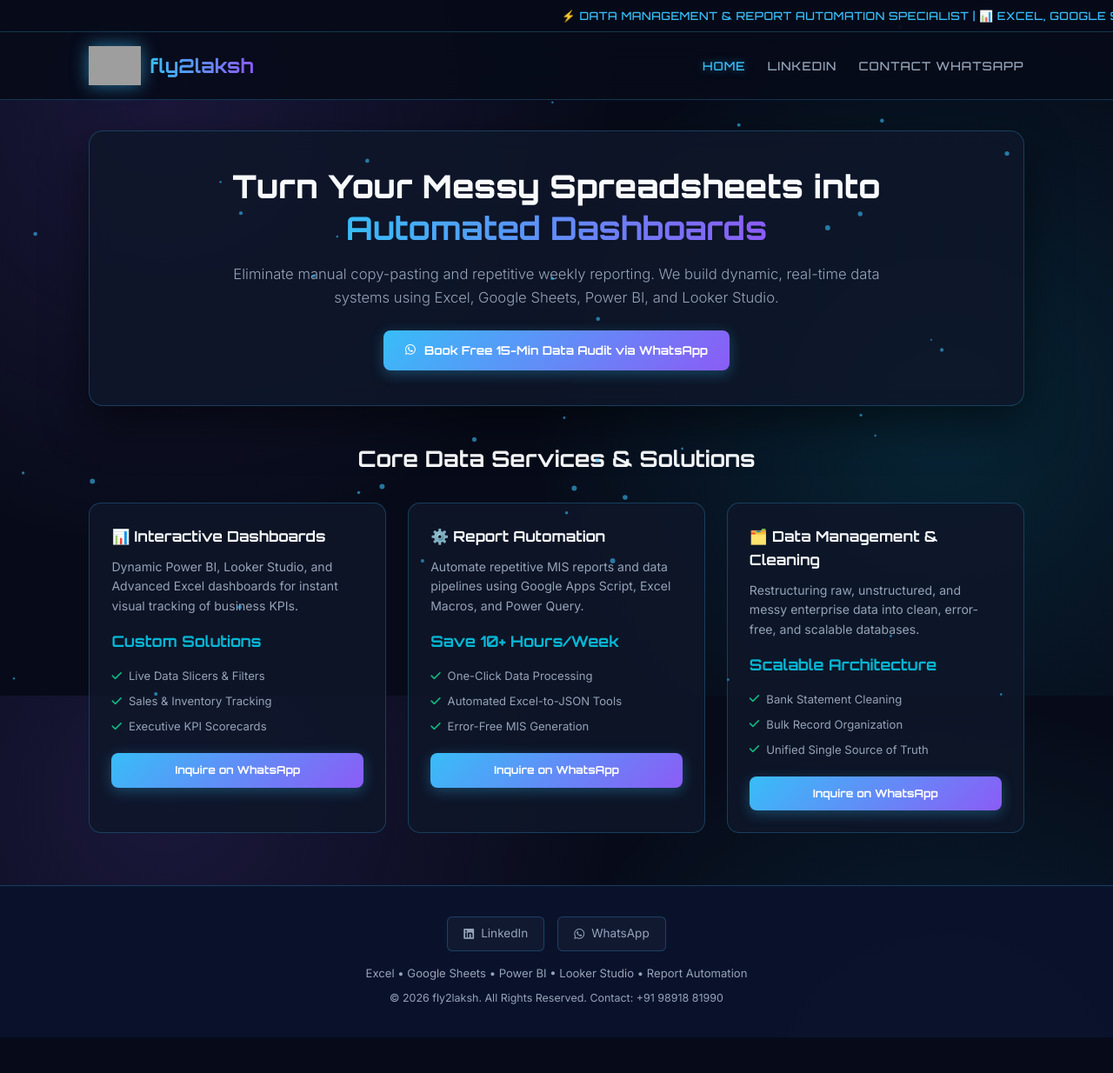
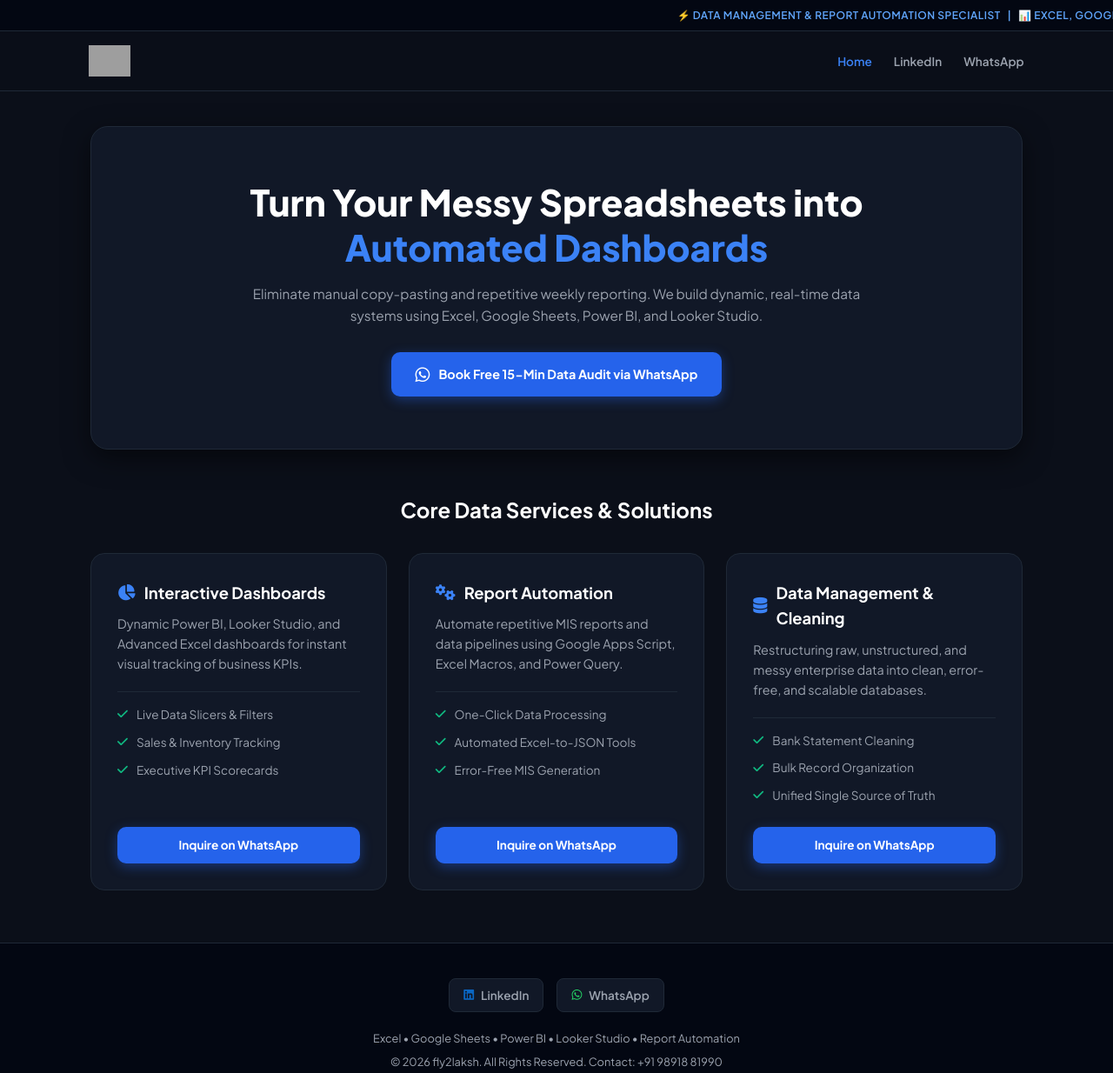
Before and after one commit to fly2laksh/fly2laksh-website, a plain HTML site: page index.html in a window 1280 px wide. Shown: the whole page at 87% size. Before the commit the page ends 1193 px from the top, so only its background shows below. Drawn offline with Linux system fonts and the light colour scheme; grey boxes are pictures that could not be loaded.

Commit message:
Refactor index.html for improved layout and styles
Updated the HTML structure and styles for the fly2laksh website, including changes to the top bar, navigation, hero section, and service cards.

```diff
--- a/index.html
+++ b/index.html
@@ -3,88 +3,57 @@
 <head>
     <meta charset="UTF-8">
     <meta name="viewport" content="width=device-width, initial-scale=1.0">
-    <title>fly2laksh - Data Management, Report Automation & Dashboards</title>
+    <title>fly2laksh - Data Management & Report Automation</title>
 
-    <link href="https://fonts.googleapis.com/css2?family=Inter:wght@300;400;500;600;700;800&family=Orbitron:wght@500;700;800;900&display=swap" rel="stylesheet">
+    <link href="https://fonts.googleapis.com/css2?family=Plus+Jakarta+Sans:wght@400;500;600;700;800&display=swap" rel="stylesheet">
     <link rel="stylesheet" href="https://cdnjs.cloudflare.com/ajax/libs/font-awesome/6.4.0/css/all.min.css">
-
-    <script src="https://cdn.sheetjs.com/xlsx-latest/package/dist/xlsx.full.min.js"></script>
 
     <style>
         :root {
-            --bg-dark: #070b19;
-            --card-bg: rgba(15, 23, 42, 0.85);
-            --card-border: rgba(56, 189, 248, 0.25);
-            --neon-blue: #38bdf8;
-            --neon-cyan: #06b6d4;
-            --neon-purple: #8b5cf6;
+            --bg-color: #0b0f19;
+            --card-bg: #111827;
+            --border-color: #1f2937;
+            --primary-blue: #2563eb;
+            --hover-blue: #1d4ed8;
             --accent-green: #10b981;
-            --text-white: #f8fafc;
-            --text-dim: #94a3b8;
+            --text-main: #f3f4f6;
+            --text-muted: #9ca3af;
         }
 
         *, *::before, *::after { margin: 0; padding: 0; box-sizing: border-box; }
 
         body {
-            font-family: 'Inter', sans-serif;
-            color: var(--text-white);
-            background: var(--bg-dark);
+            font-family: 'Plus Jakarta Sans', sans-serif;
+            color: var(--text-main);
+            background: var(--bg-color);
             line-height: 1.6;
-            overflow-x: hidden;
-            background-image:
-                radial-gradient(circle at 15% 15%, rgba(139, 92, 246, 0.15) 0%, transparent 40%),
-                radial-gradient(circle at 85% 60%, rgba(6, 182, 212, 0.15) 0%, transparent 40%);
-            background-attachment: fixed;
-            position: relative;
-            width: 100%;
+            -webkit-font-smoothing: antialiased;
         }
 
-        #dotCanvas {
-            position: fixed;
-            top: 0; left: 0; width: 100vw; height: 100vh;
-            pointer-events: none; z-index: 1;
-        }
-
-        .ai-dynamic-text {
-            font-family: 'Orbitron', sans-serif;
-            font-weight: 700;
-            background: linear-gradient(90deg, #38bdf8, #8b5cf6, #06b6d4, #38bdf8);
-            background-size: 300% 300%;
-            -webkit-background-clip: text;
-            -webkit-text-fill-color: transparent;
-            animation: dynamicAiColor 5s linear infinite;
-            display: inline-block;
-        }
-        @keyframes dynamicAiColor {
-            0% { background-position: 0% 50%; }
-            50% { background-position: 100% 50%; }
-            100% { background-position: 0% 50%; }
-        }
-
+        /* Top Marquee Bar */
         .top-bar {
-            background: rgba(7, 11, 25, 0.95);
-            color: var(--neon-blue);
-            font-size: clamp(0.7rem, 2vw, 0.8rem);
+            background: #030712;
+            color: #60a5fa;
+            font-size: 0.75rem;
             padding: 8px 0;
             overflow: hidden;
             white-space: nowrap;
-            border-bottom: 1px solid var(--card-border);
-            font-family: 'Orbitron', sans-serif;
+            border-bottom: 1px solid var(--border-color);
+            font-weight: 600;
             letter-spacing: 0.5px;
-            position: relative;
-            z-index: 10;
         }
         .marquee-content {
             display: inline-block;
-            animation: marquee 22s linear infinite;
+            animation: marquee 25s linear infinite;
         }
         @keyframes marquee {
             0% { transform: translateX(100vw); }
             100% { transform: translateX(-100%); }
         }
 
+        /* Navbar */
         nav {
-            background: rgba(7, 11, 25, 0.92);
+            background: rgba(11, 15, 25, 0.9);
             padding: 1rem 8%;
             display: flex;
             justify-content: space-between;
@@ -92,279 +61,254 @@
             position: sticky;
             top: 0;
             z-index: 1000;
-            backdrop-filter: blur(16px);
-            border-bottom: 1px solid var(--card-border);
-            width: 100%;
+            backdrop-filter: blur(12px);
+            border-bottom: 1px solid var(--border-color);
         }
-
         .logo {
-            font-size: clamp(1.1rem, 4vw, 1.4rem);
+            font-size: 1.25rem;
+            font-weight: 800;
             text-decoration: none;
             display: flex;
             align-items: center;
             gap: 10px;
-            cursor: pointer;
+            color: #fff;
         }
-        .bird-logo-img { height: 45px; width: auto; filter: drop-shadow(0 0 10px rgba(56, 189, 248, 0.6)); }
+        .bird-logo-img { height: 36px; width: auto; }
+        .logo span { color: #3b82f6; }
 
         .nav-links { display: flex; gap: 25px; list-style: none; align-items: center; }
         .nav-links a {
-            color: var(--text-dim);
+            color: var(--text-muted);
             text-decoration: none;
             font-size: 0.85rem;
-            font-family: 'Orbitron', sans-serif;
-            letter-spacing: 1px;
-            transition: all 0.3s ease;
-            cursor: pointer;
-            padding: 8px 0;
+            font-weight: 600;
+            transition: color 0.2s;
         }
-        .nav-links a:hover, .nav-links a.active-link {
-            color: var(--neon-blue);
-            text-shadow: 0 0 10px rgba(56, 189, 248, 0.5);
+        .nav-links a:hover, .nav-links a.active { color: #3b82f6; }
+
+        /* Container */
+        .container { max-width: 1200px; margin: 0 auto; padding: 0 5%; }
+
+        /* Hero Section */
+        .hero {
+            background: var(--card-bg);
+            border: 1px solid var(--border-color);
+            border-radius: 20px;
+            padding: 60px 40px;
+            margin: 40px auto;
+            text-align: center;
+            box-shadow: 0 10px 30px rgba(0,0,0,0.5);
+        }
+        .hero h1 {
+            font-size: clamp(1.8rem, 3.5vw, 2.6rem);
+            font-weight: 800;
+            margin-bottom: 16px;
+            line-height: 1.25;
+            color: #fff;
+        }
+        .hero h1 span { color: #3b82f6; }
+        .hero p {
+            color: var(--text-muted);
+            font-size: clamp(0.95rem, 1.2vw, 1.1rem);
+            max-width: 700px;
+            margin: 0 auto 30px auto;
         }
 
-        .container { padding: 0 8%; margin-bottom: 60px; width: 100%; }
-
-        .hero-ai-wrapper {
-            background: var(--card-bg);
-            border: 1px solid var(--card-border);
-            border-radius: 16px;
-            overflow: hidden;
-            margin-top: 35px;
-            backdrop-filter: blur(12px);
-            box-shadow: 0 20px 50px rgba(0, 0, 0, 0.5);
-            padding: 40px;
-            text-align: center;
-        }
-        .hero-main-title {
-            font-family: 'Orbitron', sans-serif;
-            color: var(--text-white);
-            font-size: clamp(1.5rem, 3vw, 2.3rem);
-            font-weight: 800;
-            margin-bottom: 15px;
-            line-height: 1.3;
-        }
-        .hero-desc-text {
-            color: var(--text-dim);
-            font-size: clamp(0.9rem, 1.3vw, 1.1rem);
-            max-width: 750px;
-            margin: 0 auto 25px auto;
-            font-weight: 300;
-        }
-
-        .btn-ai-primary {
-            background: linear-gradient(135deg, var(--neon-blue), var(--neon-purple));
-            color: #ffffff !important;
-            font-family: 'Orbitron', sans-serif;
+        /* Buttons */
+        .btn-primary {
+            background: var(--primary-blue);
+            color: #ffffff;
             font-weight: 700;
-            font-size: 0.85rem;
-            padding: 12px 25px;
-            border-radius: 8px;
+            font-size: 0.9rem;
+            padding: 14px 28px;
+            border-radius: 10px;
             border: none;
             cursor: pointer;
             text-decoration: none;
             display: inline-flex;
             align-items: center;
-            justify-content: center;
             gap: 10px;
-            box-shadow: 0 4px 15px rgba(56, 189, 248, 0.3);
-            transition: transform 0.3s ease;
+            transition: background 0.2s, transform 0.2s;
+            box-shadow: 0 4px 14px rgba(37, 99, 235, 0.4);
         }
-        .btn-ai-primary:hover { transform: translateY(-3px); }
+        .btn-primary:hover {
+            background: var(--hover-blue);
+            transform: translateY(-2px);
+        }
 
+        /* Section Heading */
+        .section-title {
+            text-align: center;
+            margin: 50px 0 30px 0;
+            font-size: 1.5rem;
+            font-weight: 700;
+            color: #fff;
+        }
+
+        /* Services Grid */
         .services-grid {
             display: grid;
-            grid-template-columns: repeat(auto-fit, minmax(280px, 1fr));
+            grid-template-columns: repeat(auto-fit, minmax(320px, 1fr));
             gap: 25px;
-            margin-top: 30px;
+            margin-bottom: 60px;
         }
-        .service-card-item {
+        .service-card {
             background: var(--card-bg);
-            border: 1px solid var(--card-border);
-            border-radius: 14px;
-            padding: 25px;
-            transition: transform 0.3s ease;
+            border: 1px solid var(--border-color);
+            border-radius: 16px;
+            padding: 30px;
+            display: flex;
+            flex-direction: column;
+            justify-content: space-between;
+            transition: border-color 0.2s, transform 0.2s;
         }
-        .service-card-item:hover {
-            transform: translateY(-5px);
-            border-color: var(--neon-blue);
+        .service-card:hover {
+            border-color: #3b82f6;
+            transform: translateY(-4px);
         }
-        .service-card-item h3 {
-            font-family: 'Orbitron', sans-serif;
-            font-size: 1.05rem;
-            color: var(--text-white);
+        .service-card h3 {
+            font-size: 1.15rem;
+            font-weight: 700;
+            color: #fff;
             margin-bottom: 10px;
-        }
-        .service-card-item p {
-            color: var(--text-dim);
-            font-size: 0.88rem;
-            margin-bottom: 15px;
-        }
-        .card-price-tag {
-            font-family: 'Orbitron', sans-serif;
-            font-size: 1.1rem;
-            color: var(--neon-cyan);
-            font-weight: 700;
-            margin-bottom: 15px;
-        }
-        .card-features { list-style: none; margin-bottom: 20px; }
-        .card-features li {
-            color: var(--text-dim);
-            font-size: 0.82rem;
-            margin-bottom: 8px;
             display: flex;
             align-items: center;
-            gap: 8px;
+            gap: 10px;
+        }
+        .service-card p {
+            color: var(--text-muted);
+            font-size: 0.9rem;
+            margin-bottom: 20px;
+        }
+        .card-features {
+            list-style: none;
+            margin-bottom: 25px;
+            border-top: 1px solid var(--border-color);
+            padding-top: 15px;
+        }
+        .card-features li {
+            color: var(--text-muted);
+            font-size: 0.85rem;
+            margin-bottom: 10px;
+            display: flex;
+            align-items: center;
+            gap: 10px;
         }
         .card-features li i { color: var(--accent-green); }
 
+        /* Footer */
         footer {
-            background: rgba(11, 19, 43, 0.98);
-            padding: 35px 8%;
-            border-top: 1px solid var(--card-border);
+            background: #030712;
+            padding: 40px 8%;
+            border-top: 1px solid var(--border-color);
             text-align: center;
-            margin-top: 60px;
         }
-        .social-btns { display: flex; justify-content: center; gap: 15px; margin-bottom: 15px; }
+        .social-btns { display: flex; justify-content: center; gap: 15px; margin-bottom: 20px; }
         .social-btn {
-            border: 1px solid var(--card-border);
-            background: rgba(255,255,255,0.03);
-            color: var(--text-dim);
-            padding: 8px 18px;
+            border: 1px solid var(--border-color);
+            background: var(--card-bg);
+            color: var(--text-muted);
+            padding: 8px 16px;
             text-decoration: none;
             font-size: 0.85rem;
-            border-radius: 6px;
+            font-weight: 600;
+            border-radius: 8px;
             display: inline-flex;
             align-items: center;
             gap: 8px;
+            transition: color 0.2s, border-color 0.2s;
+        }
+        .social-btn:hover { color: #fff; border-color: #3b82f6; }
+        footer p { font-size: 0.8rem; color: var(--text-muted); }
+
+        @media(max-width: 768px) {
+            .hero { padding: 40px 20px; }
+            nav { padding: 1rem 5%; }
         }
     </style>
 </head>
 <body>
 
-    <canvas id="dotCanvas"></canvas>
-
     <div class="top-bar">
         <div class="marquee-content">
-            ⚡ DATA MANAGEMENT & REPORT AUTOMATION SPECIALIST     |     📊 EXCEL, GOOGLE SHEETS, POWER BI & LOOKER STUDIO     |     🚀 TRANSFORM MESSY SPREADSHEETS INTO AUTOMATED DASHBOARDS
+            ⚡ DATA MANAGEMENT & REPORT AUTOMATION SPECIALIST &nbsp;&nbsp;|&nbsp;&nbsp; 📊 EXCEL, GOOGLE SHEETS, POWER BI & LOOKER STUDIO &nbsp;&nbsp;|&nbsp;&nbsp; 🚀 TRANSFORM MESSY SPREADSHEETS INTO AUTOMATED DASHBOARDS
         </div>
     </div>
 
     <nav>
         <a class="logo" href="#">
             <img src="https://lh3.googleusercontent.com/d/1DrfDHGh7tVpvoJGQNwGz_chNXc7T5xVh" alt="Logo" class="bird-logo-img">
-            <span class="ai-dynamic-text">fly2laksh</span>
         </a>
         <ul class="nav-links">
-            <li><a href="#" class="active-link">HOME</a></li>
-            <li><a href="https://linkedin.com/in/fly2laksh" target="_blank">LINKEDIN</a></li>
-            <li><a href="https://wa.me/919891881990" target="_blank">CONTACT WHATSAPP</a></li>
+            <li><a href="#" class="active">Home</a></li>
+            <li><a href="https://linkedin.com/in/fly2laksh" target="_blank">LinkedIn</a></li>
+            <li><a href="https://wa.me/919891881990" target="_blank">WhatsApp</a></li>
         </ul>
     </nav>
 
     <div class="container">
-        <div class="hero-ai-wrapper">
-            <h1 class="hero-main-title">Turn Your Messy Spreadsheets into <span class="ai-dynamic-text">Automated Dashboards</span></h1>
-            <p class="hero-desc-text">
+        <div class="hero">
+            <h1>Turn Your Messy Spreadsheets into <br><span>Automated Dashboards</span></h1>
+            <p>
                 Eliminate manual copy-pasting and repetitive weekly reporting. We build dynamic, real-time data systems using Excel, Google Sheets, Power BI, and Looker Studio.
             </p>
-            <a href="https://wa.me/919891881990?text=Hi,%20I%20want%20a%20free%20data%20audit%20for%20my%20business" target="_blank" class="btn-ai-primary">
-                <i class="fa-brands fa-whatsapp"></i> Book Free 15-Min Data Audit via WhatsApp
+            <a href="https://wa.me/919891881990?text=Hi,%20I%20want%20a%20free%20data%20audit%20for%20my%20business" target="_blank" class="btn-primary">
+                <i class="fa-brands fa-whatsapp" style="font-size: 1.2rem;"></i> Book Free 15-Min Data Audit via WhatsApp
             </a>
         </div>
 
-        <div style="text-align: center; margin: 40px 0 20px 0;">
-            <h2 style="font-family:'Orbitron', sans-serif; font-size: clamp(1.2rem, 2.5vw, 1.6rem);">Core Data Services & Solutions</h2>
-        </div>
+        <h2 class="section-title">Core Data Services & Solutions</h2>
 
         <div class="services-grid">
-            <div class="service-card-item">
-                <h3>📊 Interactive Dashboards</h3>
+            <div class="service-card">
+                <div>
+                    <h3><i class="fa-solid fa-chart-pie" style="color: #3b82f6;"></i> Interactive Dashboards</h3>
                     <p>Dynamic Power BI, Looker Studio, and Advanced Excel dashboards for instant visual tracking of business KPIs.</p>
-                <div class="card-price-tag">Custom Solutions</div>
                     <ul class="card-features">
                         <li><i class="fa-solid fa-check"></i> Live Data Slicers & Filters</li>
                         <li><i class="fa-solid fa-check"></i> Sales & Inventory Tracking</li>
                         <li><i class="fa-solid fa-check"></i> Executive KPI Scorecards</li>
                     </ul>
-                <a href="https://wa.me/919891881990?text=Hi,%20I%20need%20an%20Interactive%20Dashboard" target="_blank" class="btn-ai-primary" style="width:100%; padding:10px; font-size:0.78rem;">Inquire on WhatsApp</a>
+                </div>
+                <a href="https://wa.me/919891881990?text=Hi,%20I%20need%20an%20Interactive%20Dashboard" target="_blank" class="btn-primary" style="width:100%; justify-content:center; padding:10px; font-size:0.85rem;">Inquire on WhatsApp</a>
             </div>
 
-            <div class="service-card-item">
-                <h3>⚙️ Report Automation</h3>
+            <div class="service-card">
+                <div>
+                    <h3><i class="fa-solid fa-gears" style="color: #3b82f6;"></i> Report Automation</h3>
                     <p>Automate repetitive MIS reports and data pipelines using Google Apps Script, Excel Macros, and Power Query.</p>
-                <div class="card-price-tag">Save 10+ Hours/Week</div>
                     <ul class="card-features">
                         <li><i class="fa-solid fa-check"></i> One-Click Data Processing</li>
                         <li><i class="fa-solid fa-check"></i> Automated Excel-to-JSON Tools</li>
                         <li><i class="fa-solid fa-check"></i> Error-Free MIS Generation</li>
                     </ul>
-                <a href="https://wa.me/919891881990?text=Hi,%20I%20want%20Report%20Automation" target="_blank" class="btn-ai-primary" style="width:100%; padding:10px; font-size:0.78rem;">Inquire on WhatsApp</a>
+                </div>
+                <a href="https://wa.me/919891881990?text=Hi,%20I%20want%20Report%20Automation" target="_blank" class="btn-primary" style="width:100%; justify-content:center; padding:10px; font-size:0.85rem;">Inquire on WhatsApp</a>
             </div>
 
-            <div class="service-card-item">
-                <h3>🗂️ Data Management & Cleaning</h3>
+            <div class="service-card">
+                <div>
+                    <h3><i class="fa-solid fa-database" style="color: #3b82f6;"></i> Data Management & Cleaning</h3>
                     <p>Restructuring raw, unstructured, and messy enterprise data into clean, error-free, and scalable databases.</p>
-                <div class="card-price-tag">Scalable Architecture</div>
                     <ul class="card-features">
                         <li><i class="fa-solid fa-check"></i> Bank Statement Cleaning</li>
                         <li><i class="fa-solid fa-check"></i> Bulk Record Organization</li>
                         <li><i class="fa-solid fa-check"></i> Unified Single Source of Truth</li>
                     </ul>
-                <a href="https://wa.me/919891881990?text=Hi,%20I%20need%20Data%20Management" target="_blank" class="btn-ai-primary" style="width:100%; padding:10px; font-size:0.78rem;">Inquire on WhatsApp</a>
+                </div>
+                <a href="https://wa.me/919891881990?text=Hi,%20I%20need%20Data%20Management" target="_blank" class="btn-primary" style="width:100%; justify-content:center; padding:10px; font-size:0.85rem;">Inquire on WhatsApp</a>
             </div>
         </div>
     </div>
 
     <footer>
         <div class="social-btns">
-            <a href="https://linkedin.com/in/fly2laksh" target="_blank" class="social-btn"><i class="fa-brands fa-linkedin"></i> LinkedIn</a>
-            <a href="https://wa.me/919891881990" target="_blank" class="social-btn"><i class="fa-brands fa-whatsapp"></i> WhatsApp</a>
+            <a href="https://linkedin.com/in/fly2laksh" target="_blank" class="social-btn"><i class="fa-brands fa-linkedin" style="color: #0a66c2;"></i> LinkedIn</a>
+            <a href="https://wa.me/919891881990" target="_blank" class="social-btn"><i class="fa-brands fa-whatsapp" style="color: #25d366;"></i> WhatsApp</a>
         </div>
-        <p style="font-size: 0.82rem; color: var(--text-dim);">
-            Excel • Google Sheets • Power BI • Looker Studio • Report Automation
-        </p>
-        <p style="font-size: 0.78rem; color: var(--text-dim); margin-top: 8px;">
-            © 2026 fly2laksh. All Rights Reserved. Contact: +91 98918 81990
-        </p>
+        <p>Excel • Google Sheets • Power BI • Looker Studio • Report Automation</p>
+        <p style="margin-top: 6px;">© 2026 fly2laksh. All Rights Reserved. Contact: +91 98918 81990</p>
     </footer>
 
-    <script>
-        const canvas = document.getElementById('dotCanvas');
-        const ctx = canvas.getContext('2d');
-        function resizeCanvas() { canvas.width = window.innerWidth; canvas.height = window.innerHeight; }
-        resizeCanvas();
-        window.addEventListener('resize', resizeCanvas);
-
-        class Particle {
-            constructor() {
-                this.x = Math.random() * canvas.width;
-                this.y = Math.random() * canvas.height;
-                this.size = Math.random() * 2 + 1;
-                this.speedX = (Math.random() - 0.5) * 0.8;
-                this.speedY = (Math.random() - 0.5) * 0.8;
-            }
-            draw() {
-                ctx.fillStyle = 'rgba(56, 189, 248, 0.6)';
-                ctx.beginPath();
-                ctx.arc(this.x, this.y, this.size, 0, Math.PI * 2);
-                ctx.fill();
-            }
-            update() {
-                this.x += this.speedX;
-                this.y += this.speedY;
-                if (this.x < 0 || this.x > canvas.width) this.speedX *= -1;
-                if (this.y < 0 || this.y > canvas.height) this.speedY *= -1;
-            }
-        }
-
-        const particleArray = Array.from({ length: 40 }, () => new Particle());
-        function animateCanvas() {
-            ctx.clearRect(0, 0, canvas.width, canvas.height);
-            particleArray.forEach(p => { p.draw(); p.update(); });
-            requestAnimationFrame(animateCanvas);
-        }
-        animateCanvas();
-    </script>
 </body>
 </html>
```
Lines whose indentation alone changed are shown as unchanged.
